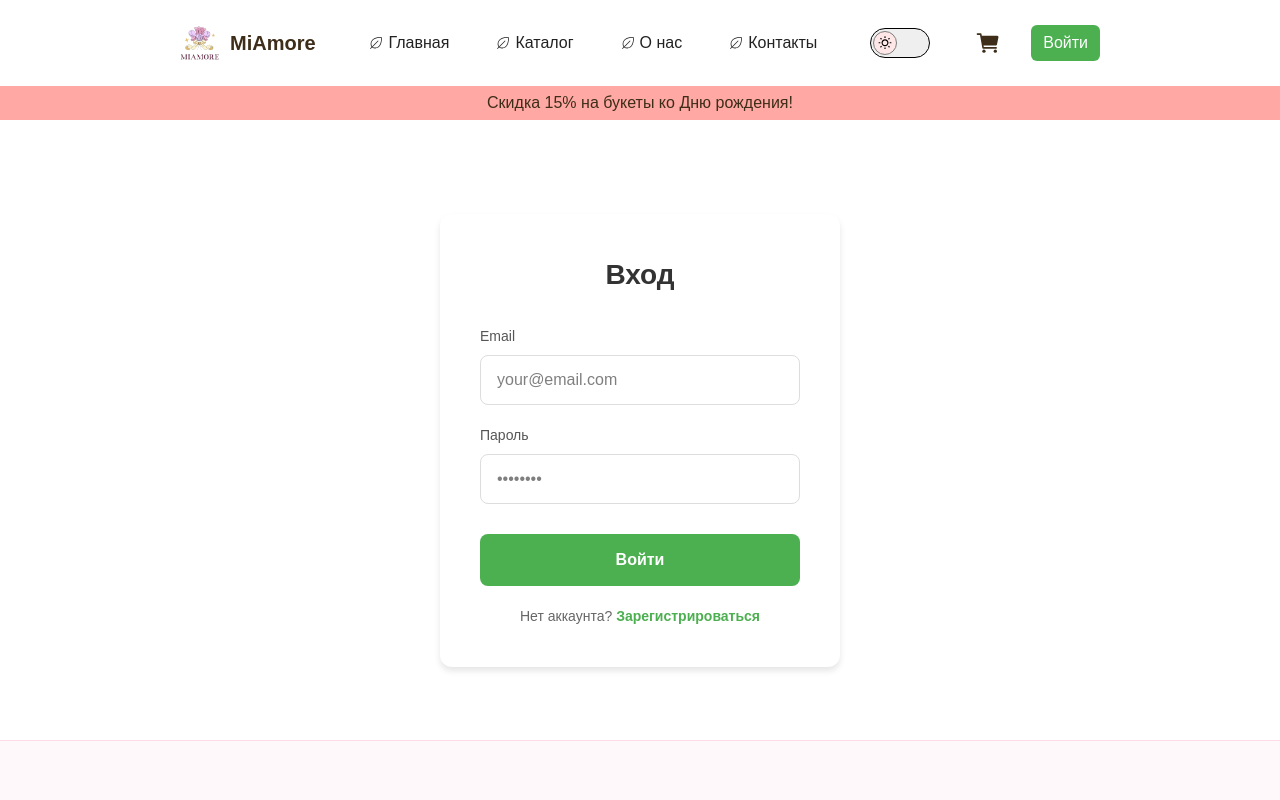
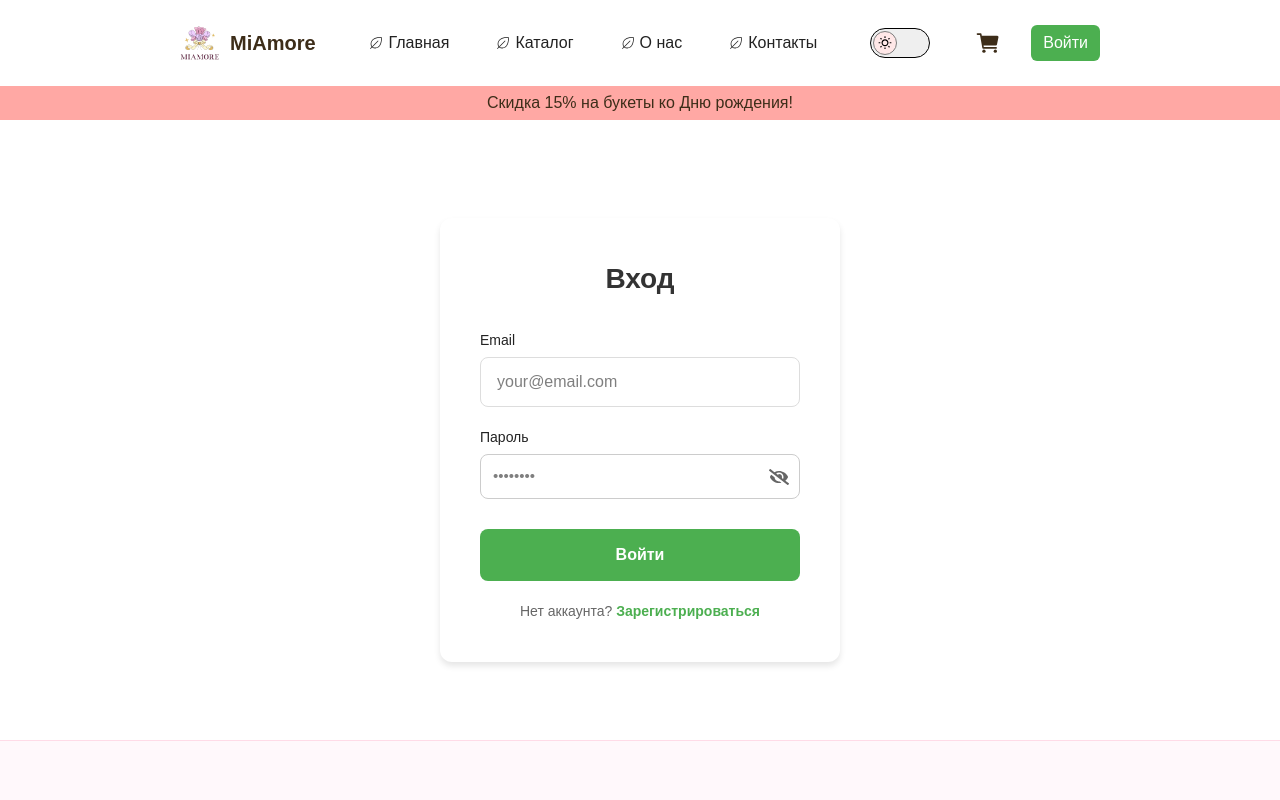
Before and after one commit to eg1oria/MiAmore, a Next.js app in the folder client/: page /login in a window 1280 px wide. Shown: the top 800 px of the page. Built offline with nearby package versions, Linux system fonts and the light colour scheme; no server answers.

Commit message:
добавил кнопку просмотра пароля

```diff
--- a/client/src/app/flowers/page.tsx
+++ b/client/src/app/flowers/page.tsx
@@ -1,3 +1,4 @@
+import { ErrorBoundary } from '@/components/ErrorBoundary/ErrorBoundary';
 import Flowers from '@/components/Flowers/Flowers';
 
 export default function App() {
@@ -11,7 +12,9 @@ export default function App() {
         }}>
         Каталог
       </h1>
-      <Flowers />
+      <ErrorBoundary>
+        <Flowers />
+      </ErrorBoundary>
     </div>
   );
 }
--- a/client/src/app/login/auth.css
+++ b/client/src/app/login/auth.css
@@ -27,18 +27,6 @@
   display: flex;
   flex-direction: column;
   gap: 20px;
-}
-
-.form-group {
-  display: flex;
-  flex-direction: column;
-  gap: 8px;
-}
-
-.form-group label {
-  font-size: 14px;
-  font-weight: 500;
-  color: #555;
 }
 
 .form-group input {
@@ -108,43 +96,44 @@
   text-decoration: underline;
 }
 
-/* Темная тема */
-[data-theme='dark'] .auth-card {
-  background: #2a2a2a;
-  box-shadow: 0 4px 6px rgba(0, 0, 0, 0.3);
+.auth-form input.input-error {
+  border: 1px solid #e63946;
 }
 
-[data-theme='dark'] .auth-title {
-  color: #fff;
+.form-group label {
+  font-size: 14px;
+  font-weight: 500;
+  color: #222;
 }
 
-[data-theme='dark'] .form-group label {
-  color: #ccc;
+.password-wrapper {
+  position: relative;
+  display: flex;
+  align-items: center;
 }
 
-[data-theme='dark'] .form-group input {
-  background: #1a1a1a;
-  border-color: #444;
-  color: #fff;
+.toggle-btn {
+  position: absolute;
+  right: 0;
+  background: none;
+  border: none;
+  cursor: pointer;
+  color: #666;
+  padding: 11px;
+  display: flex;
+  align-items: center;
+  justify-content: center;
 }
 
-[data-theme='dark'] .form-group input:focus {
-  border-color: #4caf50;
-}
-
-[data-theme='dark'] .auth-link {
-  color: #999;
-}
-
-.auth-form input.input-error {
-  border: 1px solid #e63946;
+.toggle-btn svg {
+  width: 20px;
+  height: 20px;
 }
 
 .error-text {
   font-size: 14px;
   color: #e63946;
   margin-top: 4px;
-
   max-height: 0;
   opacity: 0;
   overflow: hidden;
@@ -155,3 +144,19 @@
   max-height: 100px;
   opacity: 1;
 }
+
+.form-group {
+  display: flex;
+  flex-direction: column;
+  gap: 6px;
+  width: 100%;
+}
+
+.password-wrapper input {
+  width: 100%;
+  padding: 10px 42px 10px 12px;
+  border: 1.5px solid #ccc;
+  border-radius: 8px;
+  font-size: 15px;
+  box-sizing: border-box;
+}
--- a/client/src/app/login/page.tsx
+++ b/client/src/app/login/page.tsx
@@ -4,6 +4,8 @@ import { useState } from 'react';
 import { useAuth } from '@/contexts/AuthContext';
 import Link from 'next/link';
 import './auth.css';
+import { FaEye } from 'react-icons/fa';
+import { FaEyeSlash } from 'react-icons/fa';
 
 export default function LoginPage() {
   const [email, setEmail] = useState('');
@@ -11,6 +13,15 @@ export default function LoginPage() {
   const [errors, setErrors] = useState<{ email?: string; password?: string; form?: string }>({});
   const [isLoading, setIsLoading] = useState(false);
   const { login } = useAuth();
+  const [showPassword, setShowPassword] = useState(false);
+
+  function handleShowPassword() {
+    if (!showPassword) {
+      setShowPassword(true);
+    } else {
+      setShowPassword(false);
+    }
+  }
 
   const escapeHtml = (str: string): string => {
     const map: Record<string, string> = {
@@ -109,17 +120,29 @@ export default function LoginPage() {
 
           <div className="form-group">
             <label htmlFor="password">Пароль</label>
+
+            <div className="password-wrapper">
               <input
                 id="password"
-              type="password"
+                type={showPassword ? 'text' : 'password'}
                 value={password}
                 onChange={handlePasswordChange}
                 placeholder="••••••••"
                 disabled={isLoading}
                 minLength={6}
                 maxLength={64}
-              className={errors.password ? 'input-error' : ''}
+                className={`input ${errors.password ? 'input-error' : ''}`}
               />
+
+              <button
+                type="button"
+                className="toggle-btn"
+                onClick={handleShowPassword}
+                tabIndex={-1}>
+                {showPassword ? <FaEye /> : <FaEyeSlash />}
+              </button>
+            </div>
+
             {errors.password && <p className="error-text show">{errors.password}</p>}
           </div>
 
--- a/client/src/app/register/page.tsx
+++ b/client/src/app/register/page.tsx
@@ -4,6 +4,7 @@ import { useState } from 'react';
 import { useAuth } from '@/contexts/AuthContext';
 import Link from 'next/link';
 import '../login/auth.css';
+import { FaEye, FaEyeSlash } from 'react-icons/fa';
 
 export default function RegisterPage() {
   const { register } = useAuth();
@@ -21,6 +22,15 @@ export default function RegisterPage() {
     form?: string;
   }>({});
   const [isLoading, setIsLoading] = useState(false);
+  const [showPassword, setShowPassword] = useState(false);
+
+  function handleShowPassword() {
+    if (!showPassword) {
+      setShowPassword(true);
+    } else {
+      setShowPassword(false);
+    }
+  }
 
   const escapeHtml = (str: string) =>
     str.replace(/[&<>"'`=\/]/g, (char) => {
@@ -129,15 +139,20 @@ export default function RegisterPage() {
 
           <div className="form-group">
             <label htmlFor="password">Пароль</label>
+            <div className="password-wrapper">
               <input
                 id="password"
-              type="password"
+                type={showPassword ? 'text' : 'password'}
                 value={formData.password}
                 onChange={(e) => handleChange('password', e.target.value)}
                 placeholder="••••••••"
                 disabled={isLoading}
                 className={errors.password ? 'input-error' : ''}
               />
+              <button className="toggle-btn" onClick={handleShowPassword} tabIndex={-1}>
+                {showPassword ? <FaEye /> : <FaEyeSlash />}
+              </button>
+            </div>
             {errors.password && <p className="error-text show">{errors.password}</p>}
           </div>
 
@@ -145,7 +160,7 @@ export default function RegisterPage() {
             <label htmlFor="confirmPassword">Подтвердите пароль</label>
             <input
               id="confirmPassword"
-              type="password"
+              type={showPassword ? 'text' : 'password'}
               value={formData.confirmPassword}
               onChange={(e) => handleChange('confirmPassword', e.target.value)}
               placeholder="••••••••"
--- a/client/src/components/Flowers/Flowers.tsx
+++ b/client/src/components/Flowers/Flowers.tsx
@@ -10,14 +10,7 @@ export default function Flowers() {
   const [data, setData] = useState<IFlower[] | null>(null); // null пока не загружено
   const [filter, setFilter] = useState<string>('Все');
   const [loading, setLoading] = useState(true);
-  const [visibleCount, setVisibleCount] = useState(() => {
-    const saved = localStorage.getItem('visibleFlowers');
-    return saved ? Number(saved) : 8;
-  });
-
-  useEffect(() => {
-    localStorage.setItem('visibleFlowers', String(visibleCount));
-  }, [visibleCount]);
+  const [visibleCount, setVisibleCount] = useState(8);
 
   useEffect(() => {
     const fetchData = async () => {
--- a/client/src/features/cartSlice.ts
+++ b/client/src/features/cartSlice.ts
@@ -53,12 +53,10 @@ const cartSlice = createSlice({
   name: 'cart',
   initialState,
   reducers: {
-    // Увеличить количество (по ID элемента корзины)
     increaseQuantity: (state, action: PayloadAction<string>) => {
       const item = state.items.find((i) => i.id === action.payload);
       if (item) item.count += 1;
     },
-    // Уменьшить количество (по ID элемента корзины)
     decreaseQuantity: (state, action: PayloadAction<string>) => {
       const item = state.items.find((i) => i.id === action.payload);
       if (!item) return;
```
Lines whose indentation alone changed are shown as unchanged.
